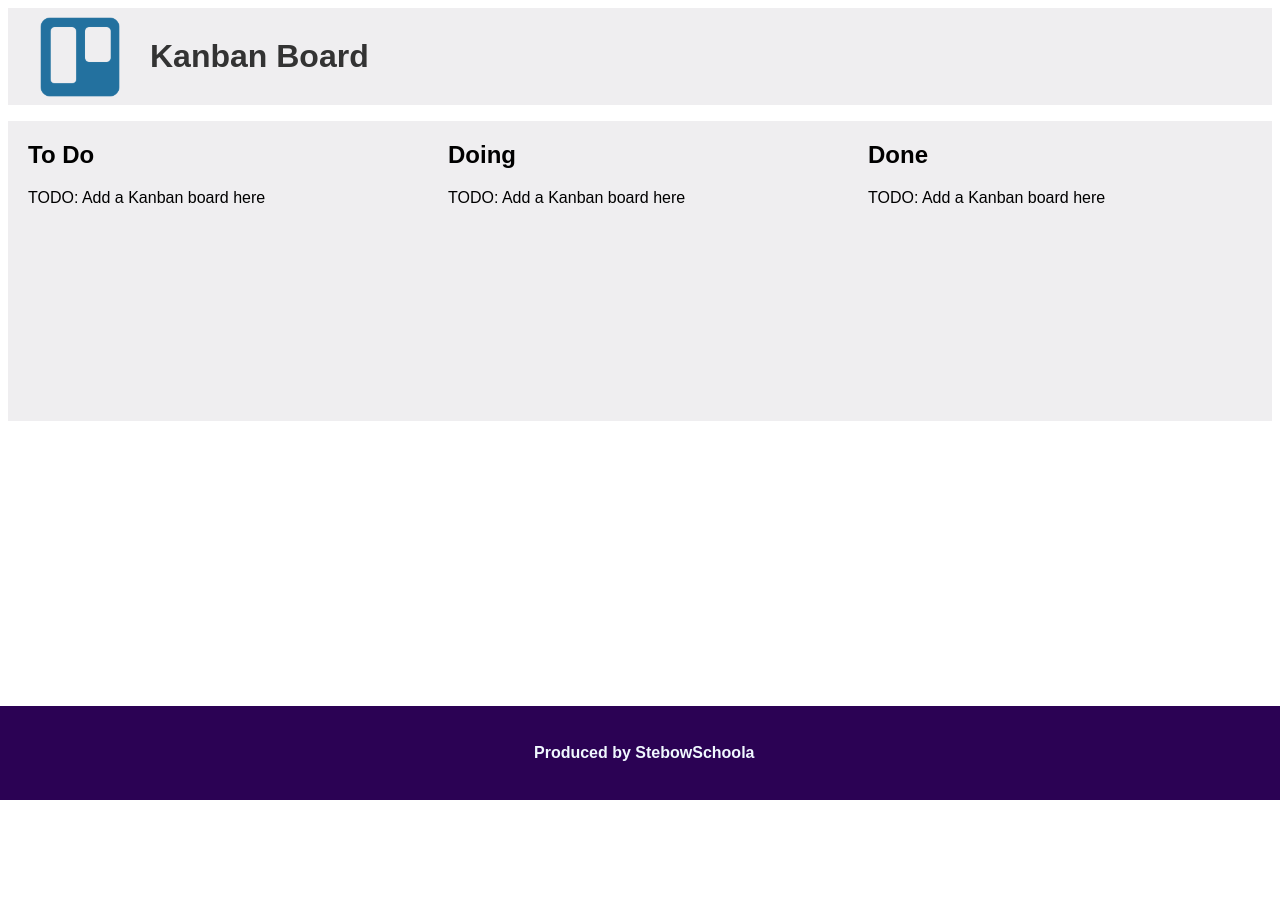
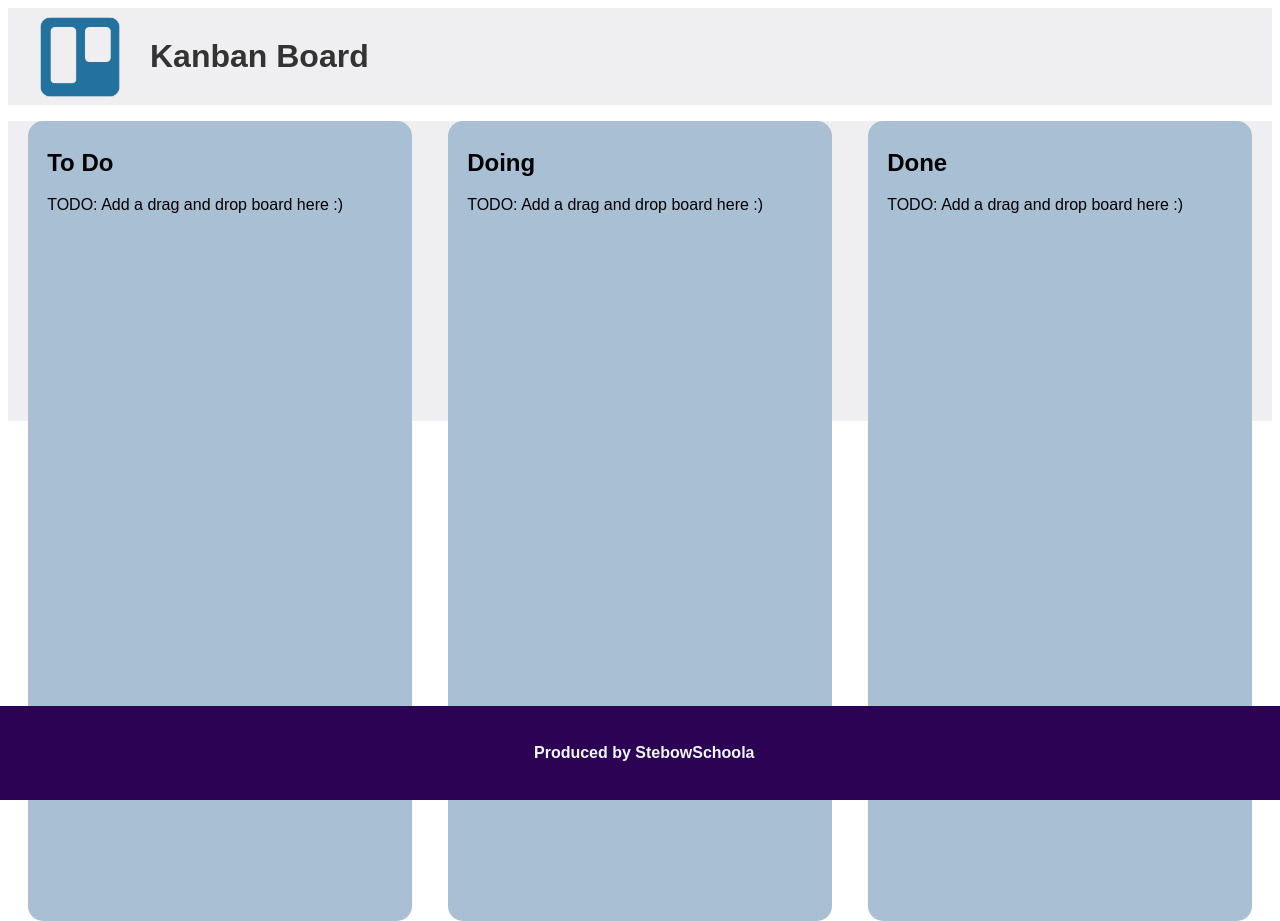
Before and after one commit to bschoola/kanban-board, an Angular app in the folder front/kanban-board/: page / in a window 1280 px wide. Before the commit the page ends 800 px from the top, so only its background shows below. Built offline with nearby package versions, Linux system fonts and the light colour scheme.

Commit message:
feat: update design of the board

```diff
--- a/front/kanban-board/src/app/workspace/workspace.component.css
+++ b/front/kanban-board/src/app/workspace/workspace.component.css
@@ -1,3 +1,16 @@
+main {
+    background-color: #A9BFD3;
+    width: 100%;
+    height: 100vh; /* Full height of the viewport */
+    display: flex; /* Use flexbox for layout */
+    flex-direction: column; /* Stack children vertically */
+    border-radius: 15px; /* Add rounded corners */
+}
+
+.workspace {
+    margin-left: 5%;
+    margin-top: 2%;
+}
 
 h2 {
     font-family: Arial, sans-serif;
--- a/front/kanban-board/src/app/workspace/workspace.component.html
+++ b/front/kanban-board/src/app/workspace/workspace.component.html
@@ -1,5 +1,7 @@
 
-<div>
-    <h2> {{ name }} </h2>
-    <p>TODO: Add a Kanban board here</p>
-</div>
+<main>
+    <div class="workspace">
+        <h2> {{ name }} </h2>
+        <p>TODO: Add a drag and drop board here :) </p>
+    </div>
+</main>
```
